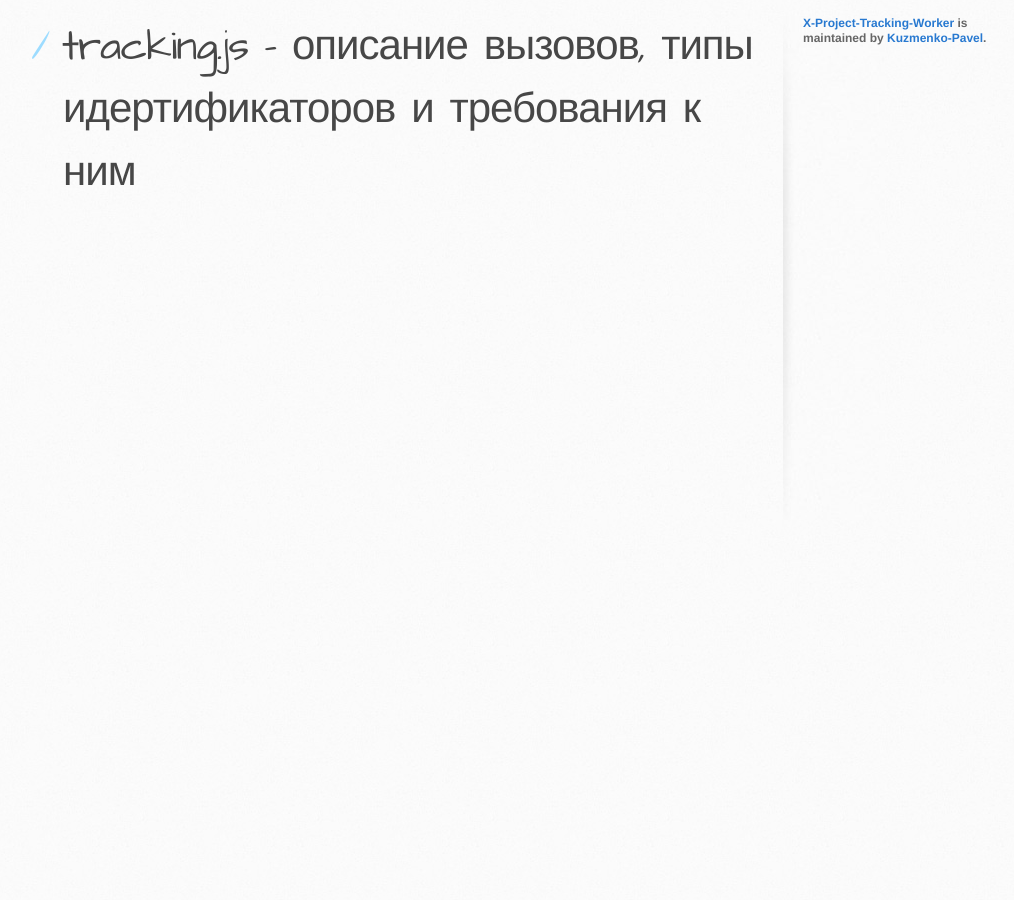
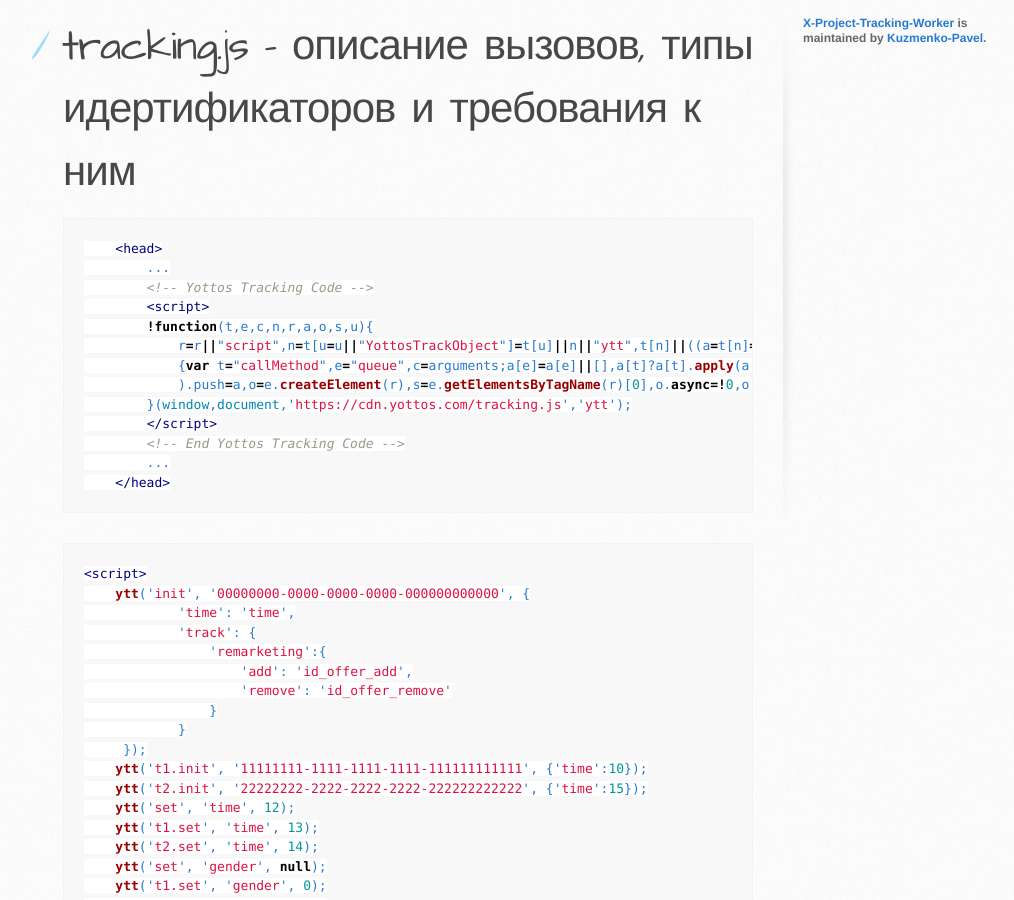
Before and after one commit to Kuzmenko-Pavel/X-Project-Tracking-Worker, a Jekyll site: the page built from docs/api.md, in a window 1280 px wide and 900 px high, scrolled down 356 px. Shown: the whole window, without its empty margins (107-1121 px from the left). Built offline with Jekyll 4.4.1, drawn with Linux system fonts in a browser that asks for light colours; our own code applies the rules of GitHub Pages for plain Markdown files; some of the changed text lies outside the part shown.

Commit message:
add docs

````diff
--- a/docs/api.md
+++ b/docs/api.md
@@ -2,3 +2,79 @@
 layout: default
 ---
 # tracking.js - описание вызовов, типы идертификаторов и требования к ним
+
+```html
+    <head>
+        ...
+        <!-- Yottos Tracking Code -->
+        <script>
+        !function(t,e,c,n,r,a,o,s,u){
+            r=r||"script",n=t[u=u||"YottosTrackObject"]=t[u]||n||"ytt",t[n]||((a=t[n]=function()
+            {var t="callMethod",e="queue",c=arguments;a[e]=a[e]||[],a[t]?a[t].apply(a,c):a[e].push(c)}
+            ).push=a,o=e.createElement(r),s=e.getElementsByTagName(r)[0],o.async=!0,o.src=c,s.parentNode.insertBefore(o,s))
+        }(window,document,'https://cdn.yottos.com/tracking.js','ytt');
+        </script>
+        <!-- End Yottos Tracking Code -->
+        ...
+    </head>
+```
+
+```html
+<script>
+    ytt('init', '00000000-0000-0000-0000-000000000000', {
+            'time': 'time',
+            'track': {
+                'remarketing':{
+                    'add': 'id_offer_add',
+                    'remove': 'id_offer_remove'
+                }
+            }
+     });
+    ytt('t1.init', '11111111-1111-1111-1111-111111111111', {'time':10});
+    ytt('t2.init', '22222222-2222-2222-2222-222222222222', {'time':15});
+    ytt('set', 'time', 12);
+    ytt('t1.set', 'time', 13);
+    ytt('t2.set', 'time', 14);
+    ytt('set', 'gender', null);
+    ytt('t1.set', 'gender', 0);
+    ytt('t2.set', 'gender', 1);
+    ytt('t1.set', 'gender', 'm');
+    ytt('t2.set', 'gender', 'w');
+    ytt('set', 'price', 102);
+    ytt('t1.set', 'price', 103);
+    ytt('t2.set', 'price', 104);
+    ytt('track', 'remarketing', {'add': 1});
+    ytt('t1.track', 'remarketing', {'add': 2});
+    ytt('t2.track', 'remarketing', {'add': 3});
+    ytt('track', 'remarketing', {'remove': 1});
+    ytt('t1.track', 'remarketing', {'remove': 2});
+    ytt('t2.track', 'remarketing', {'remove': 3});
+    ytt('track', 'remarketing', {'add': '1'});
+    ytt('t1.track', 'remarketing', {'add': '2'});
+    ytt('t2.track', 'remarketing', {'add': '3'});
+    ytt('track', 'remarketing', {'remove': '1'});
+    ytt('t1.track', 'remarketing', {'remove': '2'});
+    ytt('t2.track', 'remarketing', {'remove': '3'});
+    ytt('track', 'remarketing', {
+        'add': 1,
+        'time': 15,
+        'gender': 'm',
+        'price' : 10000,
+        'remove': 2
+    });
+    ytt('t1.track', 'remarketing', {
+        'add': 1,
+        'time': 15,
+        'gender': 0,
+        'price' : 10000,
+        'remove': 2
+    });
+    ytt('t2.track', 'remarketing', {
+        'add': 1,
+        'time': 15,
+        'gender': 'm',
+        'price' : 10000,
+        'remove': 2
+    });
+</script>
+```
--- a/x_project_tracking_worker/static/test.html
+++ b/x_project_tracking_worker/static/test.html
@@ -48,7 +48,7 @@
         r=r||"script",n=t[u=u||"YottosTrackObject"]=t[u]||n||"ytt",t[n]||((a=t[n]=function()
         {var t="callMethod",e="queue",c=arguments;a[e]=a[e]||[],a[t]?a[t].apply(a,c):a[e].push(c)}
         ).push=a,o=e.createElement(r),s=e.getElementsByTagName(r)[0],o.async=!0,o.src=c,s.parentNode.insertBefore(o,s))
-    }(window,document,'https://cdn.yottos.com/tracking.js');
+    }(window,document,'https://cdn.yottos.com/tracking.js', 'ytt');
     ytt('init', 'C5C382A8-153F-4233-ACED-9EE91A7DB141', {'time':10});
     ytt('t1.init', 'C5C382A8-153F-4233-ACED-9EE91A7DB141', {'time':10});
     ytt('t2.init', 'C5C382A8-153F-4233-ACED-9EE91A7DB142', {'time':15});
````
